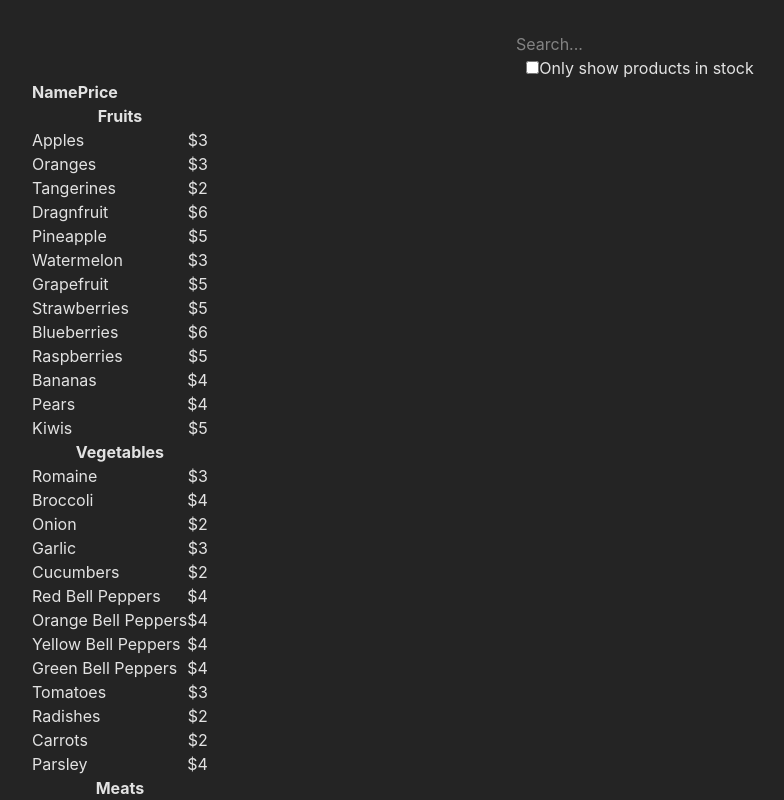
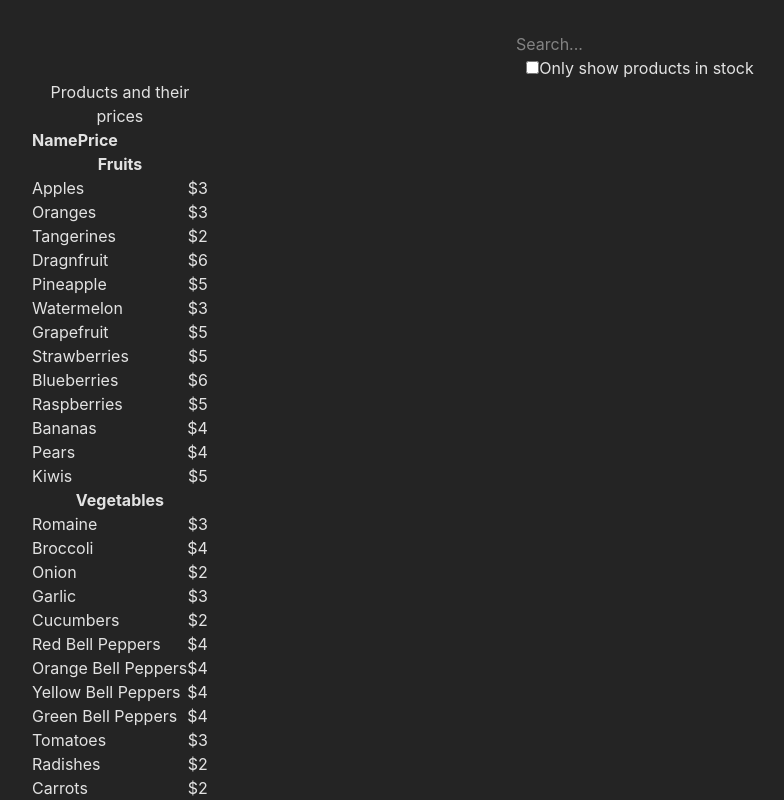
Before and after one commit to syntapy/1_react_quickstart, a React (Vite) app in the folder app/: page / in a window 1280 px wide. Shown: the top 800 px of the page, without its empty margins (0-784 px from the left). Built offline with nearby package versions, Linux system fonts and the light colour scheme.

Commit message:
add table caption

```diff
--- a/app/src/components/ProductTable/ProductTable.tsx
+++ b/app/src/components/ProductTable/ProductTable.tsx
@@ -11,6 +11,7 @@ export default function ProductTable(props: Props) {
   const categoriesUsed: any = {};
   return (
     <table>
+      <caption>Products and their prices</caption>
       <thead className="flex flex-row">
         <tr>
           <th className="grow text-left">Name</th>
```
